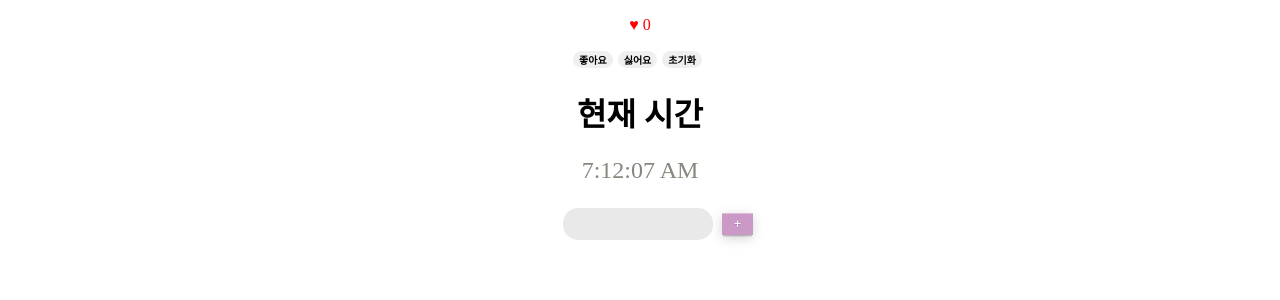
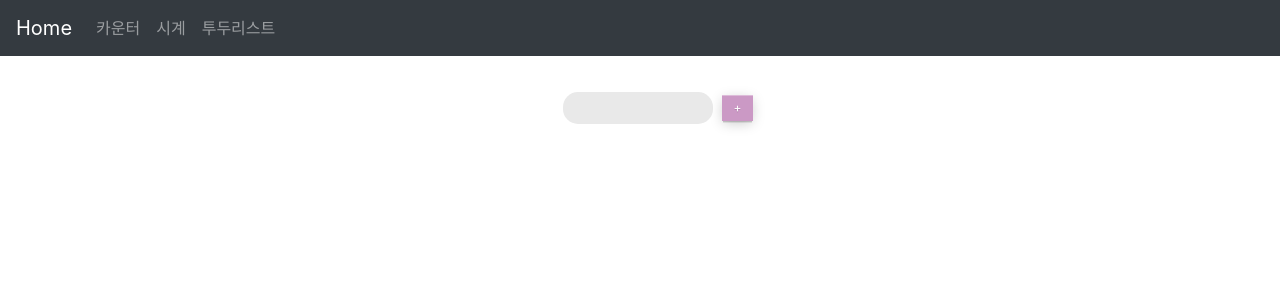
Before and after one commit to Minjeong204/Minjeong204.github.io, a React (Create React App) app: page /todo in a window 1280 px wide. Shown: the top 300 px of the page. Built offline with nearby package versions, Linux system fonts and the light colour scheme.

Commit message:
router추가

```diff
--- a/package.json
+++ b/package.json
@@ -13,6 +13,7 @@
     "react": "^18.0.0",
     "react-dom": "^18.0.0",
     "react-redux": "^8.0.5",
+    "react-router-dom": "^6.8.2",
     "react-scripts": "5.0.1",
     "web-vitals": "^2.1.4"
   },
--- a/public/index.html
+++ b/public/index.html
@@ -10,6 +10,11 @@
       content="Web site created using create-react-app"
     />
     <link rel="apple-touch-icon" href="%PUBLIC_URL%/logo192.png" />
+    <link rel="stylesheet" href="https://maxcdn.bootstrapcdn.com/bootstrap/4.1.3/css/bootstrap.min.css">
+    <!-- JS -->
+    <script src="https://ajax.googleapis.com/ajax/libs/jquery/3.3.1/jquery.min.js"></script>
+    <script src="https://cdnjs.cloudflare.com/ajax/libs/popper.js/1.14.3/umd/popper.min.js"></script>
+    <script src="https://maxcdn.bootstrapcdn.com/bootstrap/4.1.3/js/bootstrap.min.js"></script>
     <!--
       manifest.json provides metadata used when your web app is installed on a
       user's mobile device or desktop. See https://developers.google.com/web/fundamentals/web-app-manifest/
@@ -24,7 +29,7 @@
       work correctly both with client-side routing and a non-root public URL.
       Learn how to configure a non-root public URL by running `npm run build`.
     -->
-    <title>React App</title>
+    <title>귀엽ㅋ</title>
   </head>
   <body>
     <noscript>You need to enable JavaScript to run this app.</noscript>
--- a/src/App.js
+++ b/src/App.js
@@ -1,16 +1,23 @@
-import './css/App.css';
-import Counter from './components/CounterNumber';
-import Clock from './components/Date';
-import InputTodo from './components/InputTodo';
-import TodoList from './components/Todo';
+import "./css/App.css";
+import { Routes, Route } from "react-router-dom";
+import Counter from "./components/CounterNumber";
+import Clock from "./components/Date";
+import InputTodo from "./components/InputTodo";
+import NotFound from "./components/NotFound";
+import Main from "./components/Main";
+import Header from "./components/Header";
 
 function App() {
   return (
     <div className="App">
-      <Counter/>
-      <Clock/>
-      <InputTodo/>
-      <TodoList/>
+      <Header />
+      <Routes>
+        <Route path="/" element={<Main />}></Route>
+        <Route path="/count" element={<Counter />}></Route>
+        <Route path="/clock" element={<Clock />}></Route>
+        <Route path="/todo" element={<InputTodo />}></Route>
+        <Route path="*" element={<NotFound />}></Route>
+      </Routes>
     </div>
   );
 }
--- /dev/null
+++ b/src/components/Header.js
@@ -0,0 +1,44 @@
+import React from "react";
+import { Link } from "react-router-dom";
+import "../css/Main.css";
+
+const Header = () => {
+  return (
+    <>
+      <nav className="navbar navbar-expand-sm navbar-dark bg-dark">
+        <Link to="/" className="navbar-brand">
+          Home
+        </Link>
+        <button
+          className="navbar-toggler"
+          type="button"
+          data-toggle="collapse"
+          data-target="#collapsibleNavbar"
+        >
+          <span className="navbar-toggler-icon"></span>
+        </button>
+        <div className="collapse navbar-collapse" id="collapsibleNavbar">
+          <ul className="navbar-nav">
+            <li className="nav-item">
+              <Link to="/count" className="nav-link">
+                카운터
+              </Link>
+            </li>
+            <li className="nav-item">
+              <Link to="/clock" className="nav-link">
+                시계
+              </Link>
+            </li>
+            <li className="nav-item">
+              <Link to="/todo" className="nav-link">
+                투두리스트
+              </Link>
+            </li>
+          </ul>
+        </div>
+      </nav>
+    </>
+  );
+};
+
+export default Header;
--- a/src/components/InputTodo.js
+++ b/src/components/InputTodo.js
@@ -1,11 +1,11 @@
 import React, { useState } from "react";
 import { useDispatch } from "react-redux";
 import { add } from "../redux/todoSlice";
-import "../css/Todolist.css"
+import "../css/Todolist.css";
+import TodoList from "./Todo";
 
 export default function InputTodo() {
   const dispatch = useDispatch();
-
   const [todolist, setTodolist] = useState({
     id: 0,
     text: "",
@@ -25,8 +25,8 @@ export default function InputTodo() {
             dispatch(add(todolist.text));
           } else {
             alert("할 일을 입력하세요");
-            onReset();
           }
+          onReset();
         }}
       >
         <div>
@@ -36,9 +36,14 @@ export default function InputTodo() {
             value={todolist.text}
             onChange={handleText}
           ></input>
-          <input className="btn-two purple mini" type="submit" value="+"></input>
+          <input
+            className="btn-two purple mini"
+            type="submit"
+            value="+"
+          ></input>
         </div>
       </form>
+      <TodoList />
     </div>
   );
 }
--- /dev/null
+++ b/src/components/Main.js
@@ -0,0 +1,10 @@
+import React from "react";
+import "../css/Main.css";
+
+const Main = () => {
+  return <>
+  <img src="http://image.dongascience.com/Photo/2020/10/8a5748b94df480da7df06adcdaa417c9.jpg" alt="고양이 야옹"/>
+  </>;
+};
+
+export default Main;
--- /dev/null
+++ b/src/components/NotFound.js
@@ -0,0 +1,14 @@
+import React from "react";
+
+const NotFound = () => {
+  return (
+    <div>
+      <h1>404 Error</h1>
+
+      <img src="http://cdn.joongboo.com/news/photo/202012/363464263_2182098_3657.jpg" alt="경로문제있어?!?!" />
+      <h2>너 경로 문제있어??</h2>
+    </div>
+  );
+};
+
+export default NotFound;
--- a/src/components/Todo.js
+++ b/src/components/Todo.js
@@ -10,7 +10,6 @@ export default function TodoList() {
 
   const trash = <FontAwesomeIcon icon={faTrashCan} />;
 
-  console.log(todolist);
 
   const todolistView = todolist.map((todo, idx) => (
     <li className="list" key={todolist[idx].id}>
@@ -20,8 +19,8 @@ export default function TodoList() {
         onChange={() => dispatch(complete(todolist[idx].id))}
       ></input>
       <div className="todolist">
-        {todo.complete === false ? <>{todo.text}</> : <del>{todo.text}</del>}
-      </div>
+        <span className="todoContent">
+          {todo.complete === false ? <>{todo.text}</> : <del>{todo.text}</del>}{" "}
           <button
             className="deleteBtn"
             type="button"
@@ -29,11 +28,13 @@ export default function TodoList() {
           >
             {trash}
           </button>
+        </span>
+      </div>
     </li>
   ));
   return (
     <>
-      <ul>{todolistView}</ul>
+      <ul className="todoUl">{todolistView}</ul>
     </>
   );
 }
--- a/src/css/App.css
+++ b/src/css/App.css
@@ -6,7 +6,9 @@
   height: 40vmin;
   pointer-events: none;
 }
-
+nav {
+  margin-bottom: 30px;
+}
 @media (prefers-reduced-motion: no-preference) {
   .App-logo {
     animation: App-logo-spin infinite 20s linear;
--- /dev/null
+++ b/src/css/Main.css
@@ -0,0 +1,12 @@
+a{
+    cursor: pointer;
+    text-decoration: none;
+    color: #BB2649;
+}
+
+.main li{
+    border: none;
+    display: inline-block;
+    width: 170px;
+    text-align: left;
+}
--- a/src/css/Todolist.css
+++ b/src/css/Todolist.css
@@ -391,24 +391,27 @@ button[class*="btn"] {border: 0;}
 .btn-gradient.purple:active {background: #BD8EB7;}
 .btn-gradient.yellow:active {background: #DBC05B;}
 .btn-gradient.green:active  {background: #72B08E;}
-ul{
+.todoUl{
     margin-left: auto;
     margin-right: auto;
 }
-.todolist{
-    display: inline;
-    margin-left: -68px;
+.todoContent{
+    display: block;
+    margin-left: 30px;
     font-size: 12px;
-
-
+    white-space: nowrap;
+    overflow: hidden;
+    text-overflow: ellipsis;
+    text-align: left;
+	color: #000;
 
 }
-li{
+.list{
     list-style: none;
     width: 190px;
     margin-left: auto;
     margin-right: auto;
-    margin-bottom: 8px;
+    margin-top: 8px;
     border-bottom: #BD8EB7 1px solid;
     padding-bottom: 8px;
 }
@@ -418,5 +421,4 @@ li{
 }
 .deleteBtn{
     float: right;
-    margin-top: 6px;
 }
```
Also changed, not shown: src/index.js (+10 -7 lines), 2 other files (tests, documents, lock files or other folders). Lines whose indentation alone changed are shown as unchanged.
